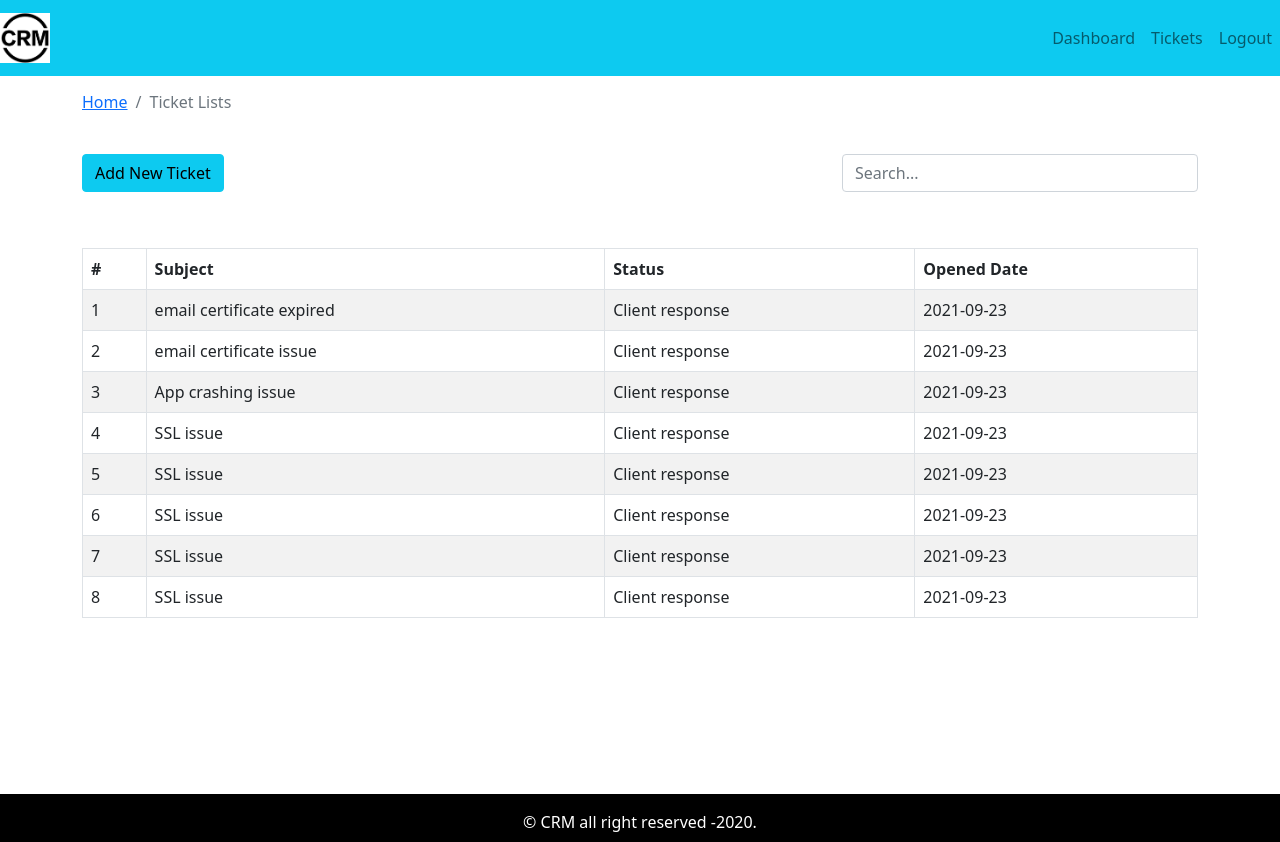
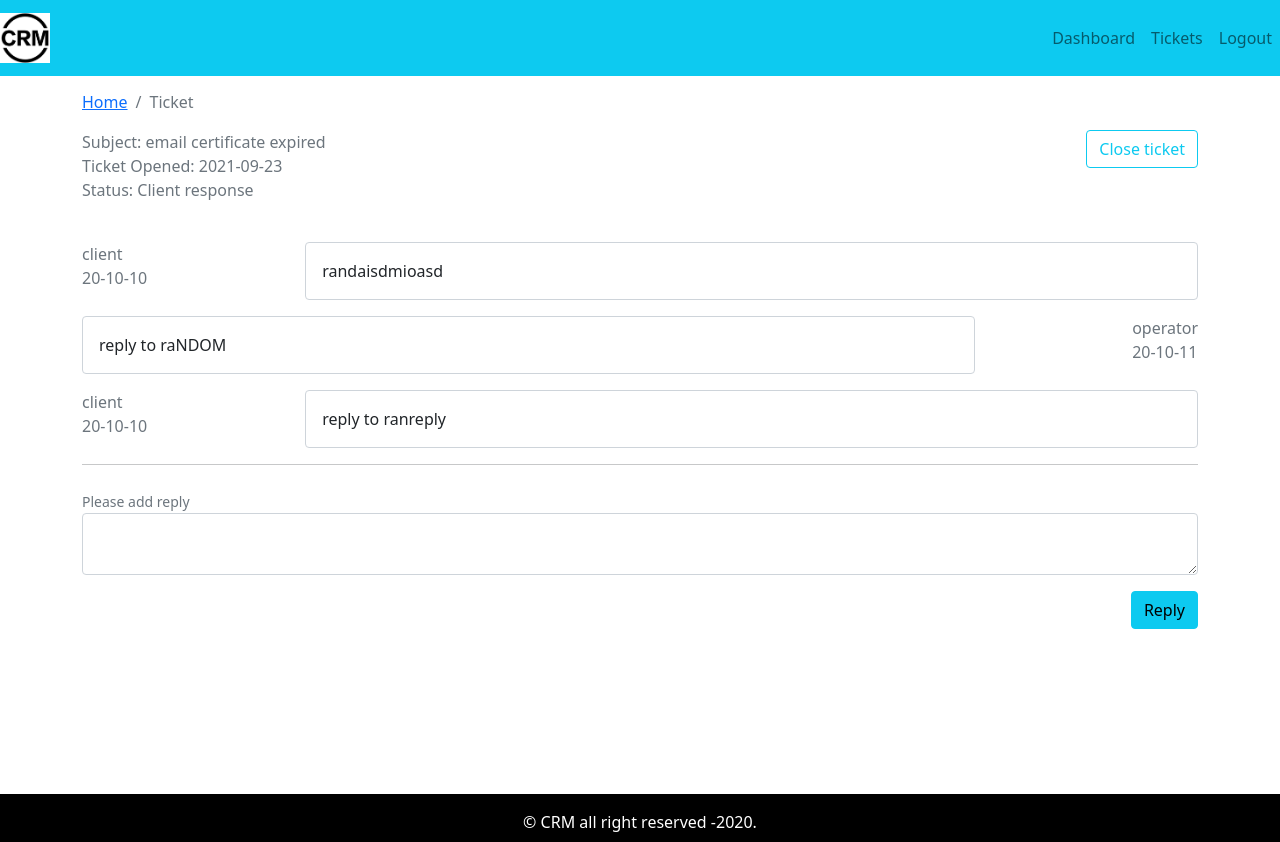
Before and after one commit to praksahb/crm-frontend, a React (Create React App) app: page / in a window 1280 px wide. Built offline with nearby package versions, Linux system fonts and the light colour scheme.

Commit message:
Added ticket landing page

```diff
--- a/src/App.js
+++ b/src/App.js
@@ -5,7 +5,8 @@
 
 // import { Entry } from "./pages/entry/Entry.page";
 // import { AddTicket } from "./pages/new-ticket/AddTicket.page";
-import { TicketLists } from "./pages/ticket-list/TicketLists.page";
+// import { TicketLists } from "./pages/ticket-list/TicketLists.page";
+import { Ticket } from "./pages/ticket/Ticket.page";
 
 function App() {
 	return (
@@ -14,7 +15,8 @@
 			<DefaultLayout>
 				{/* <Dashboard /> */}
 				{/* <AddTicket /> */}
-				<TicketLists />
+				{/* <TicketLists /> */}
+				<Ticket />
 			</DefaultLayout>
 		</div>
 	);
--- a/src/assets/data/dummy-tickets.json
+++ b/src/assets/data/dummy-tickets.json
@@ -3,7 +3,24 @@
 		"id": 1,
 		"subject": "email certificate expired",
 		"status": "Client response",
-		"addedAt": "2021-09-23"
+		"addedAt": "2021-09-23",
+		"history": [
+			{
+				"date": "20-10-10",
+				"message": "randaisdmioasd",
+				"messageBy": "client"
+			},
+			{
+				"date": "20-10-11",
+				"message": "reply to raNDOM",
+				"messageBy": "operator"
+			},
+			{
+				"date": "20-10-10",
+				"message": "reply to ranreply",
+				"messageBy": "client"
+			}
+		]
 	},
 	{
 		"id": 2,
--- /dev/null
+++ b/src/components/message-history/MessageHistory.comp.js
@@ -0,0 +1,21 @@
+import React from "react";
+import PropTypes from "prop-types";
+import "./message-history.style.css";
+
+export const MessageHistory = ({ msg }) => {
+	if (!msg) return null;
+
+	return msg.map((row, index) => (
+		<div key={index} className="message-history mt-3">
+			<div className="send font-weight-bold text-secondary">
+				<div className="sender">{row.messageBy}</div>
+				<div className="date">{row.date}</div>
+			</div>
+			<div className="message">{row.message}</div>
+		</div>
+	));
+};
+
+MessageHistory.propTypes = {
+	msg: PropTypes.array.isRequired,
+};
--- /dev/null
+++ b/src/components/message-history/message-history.style.css
@@ -0,0 +1,18 @@
+.message-history {
+	display: flex;
+	flex-direction: row;
+	justify-content: space-between;
+}
+
+.message-history:nth-child(even) {
+	display: flex;
+	flex-direction: row-reverse;
+	justify-content: space-between;
+}
+
+.message {
+	padding: 1rem;
+	width: 80%;
+	border: 1px solid #ced4da;
+	border-radius: 0.25rem;
+}
--- /dev/null
+++ b/src/components/update-ticket/UpdateTicket.comp.js
@@ -0,0 +1,30 @@
+import React from "react";
+import { Form, Button } from "react-bootstrap";
+import PropTypes from "prop-types";
+
+export const UpdateTicket = ({ msg, handleOnChange, handleOnSubmit }) => {
+	return (
+		<Form onSubmit={handleOnSubmit}>
+			<Form.Label></Form.Label>
+			<Form.Text>Please add reply</Form.Text>
+			<Form.Control
+				as="textarea"
+				row="5"
+				name="detail"
+				value={msg}
+				onChange={handleOnChange}
+			/>
+			<div className="text-end mt-3 mb-3">
+				<Button variant="info" type="submit">
+					Reply
+				</Button>
+			</div>
+		</Form>
+	);
+};
+
+UpdateTicket.propTypes = {
+	handleOnChange: PropTypes.func.isRequired,
+	handleOnSubmit: PropTypes.func.isRequired,
+	msg: PropTypes.string.isRequired,
+};
--- /dev/null
+++ b/src/pages/ticket/Ticket.page.js
@@ -0,0 +1,59 @@
+import React, { useState, useEffect } from "react";
+import { Container, Row, Col, Button } from "react-bootstrap";
+import { PageBreadcrumb } from "../../components/breadcrumb/Breadcrumb.comp";
+import tickets from "../../assets/data/dummy-tickets.json";
+import { MessageHistory } from "../../components/message-history/MessageHistory.comp";
+import { UpdateTicket } from "../../components/update-ticket/UpdateTicket.comp";
+
+const ticket = tickets[0];
+export const Ticket = () => {
+	const [message, setMessage] = useState("");
+
+	useEffect(() => {}, [message]);
+
+	const handleOnChange = (e) => {
+		//console.log(e.target.value);
+		setMessage(e.target.value);
+		console.log(message);
+	};
+
+	const handleOnSubmit = (e) => {
+		//handle api integration
+		alert("Form submitted");
+	};
+
+	return (
+		<Container>
+			<Row>
+				<Col>
+					<PageBreadcrumb page="Ticket" />
+				</Col>
+			</Row>
+			<Row>
+				<Col className="font-weight-bolder text-secondary">
+					<div className="subject">Subject: {ticket.subject}</div>
+					<div className="date">Ticket Opened: {ticket.addedAt}</div>
+					<div className="status">Status: {ticket.status}</div>
+				</Col>
+				<Col className="text-end">
+					<Button variant="outline-info">Close ticket</Button>
+				</Col>
+			</Row>
+			<Row className="mt-4">
+				<Col>
+					<MessageHistory msg={ticket.history} />
+				</Col>
+			</Row>
+			<hr />
+			<Row className="mt-4">
+				<Col>
+					<UpdateTicket
+						msg={message}
+						handleOnChange={handleOnChange}
+						handleOnSubmit={handleOnSubmit}
+					/>
+				</Col>
+			</Row>
+		</Container>
+	);
+};
```
